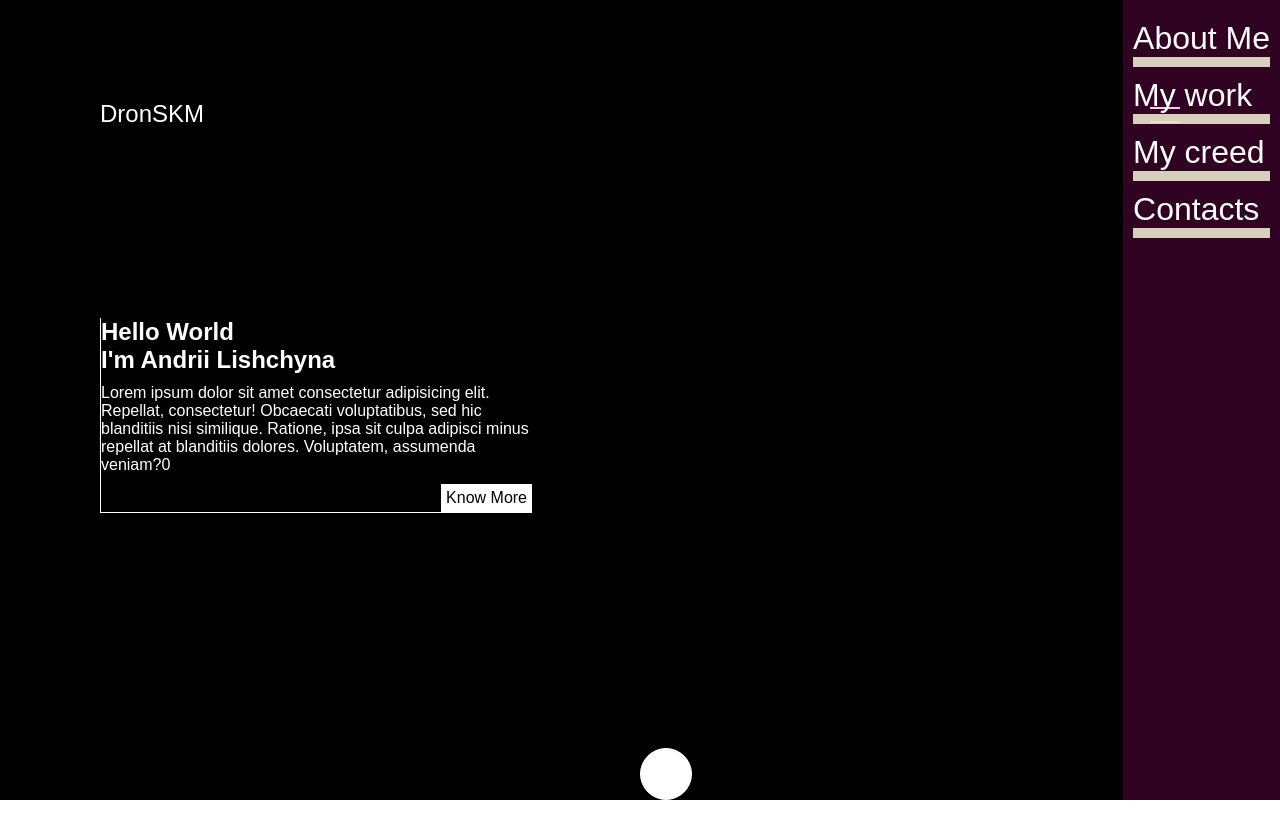
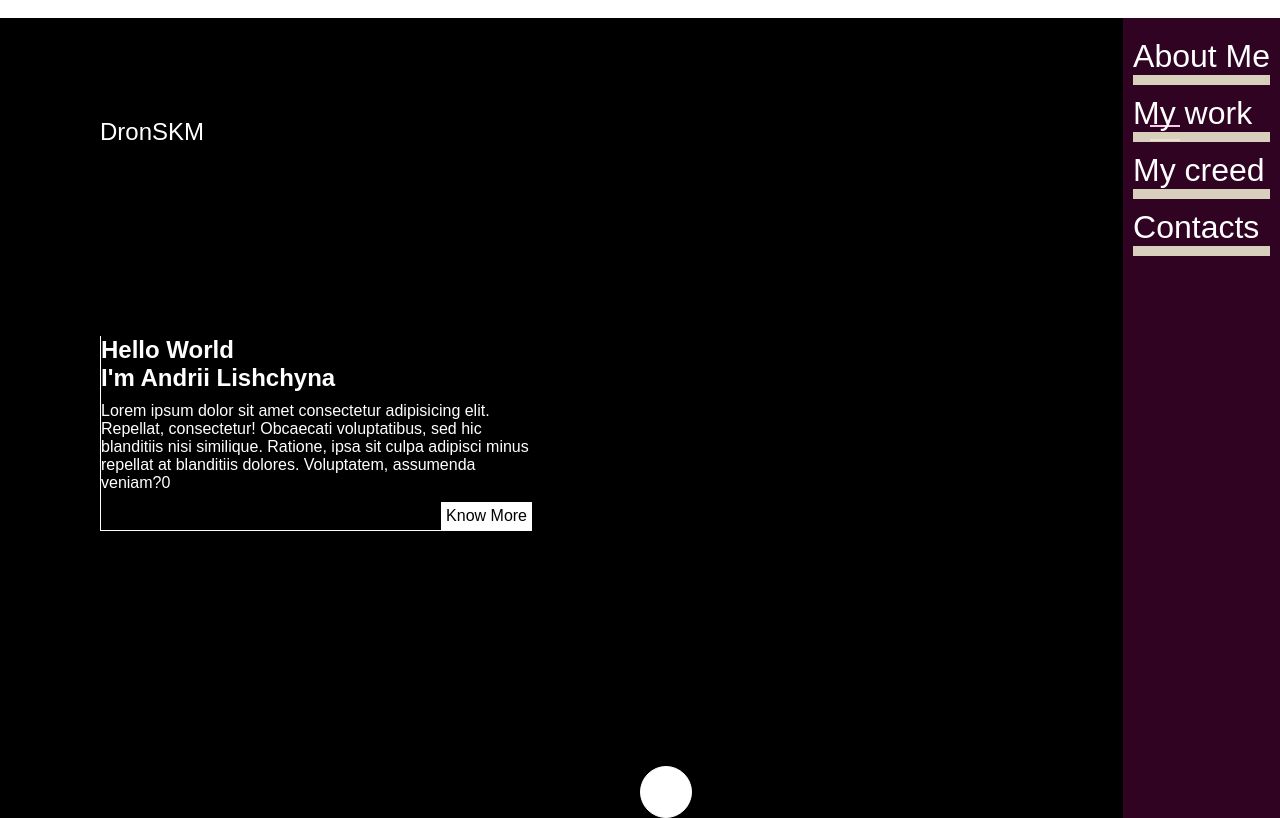
Before and after one commit to DronSKM044/MyWebSite, a plain HTML site: page index.html in a window 1280 px wide. Drawn offline with Linux system fonts and the light colour scheme.

Commit message:
add div preload class

```diff
--- a/index.html
+++ b/index.html
@@ -9,6 +9,10 @@
 </head>
 
 <body>
+
+    <div class="preload">
+        <p>You are ready go to the star with me! </p>
+    </div>
     <div class="container">
     <header>
         <a href="#" class="logo" id="logo"> Dron<span>SKM</span> </a>
```
